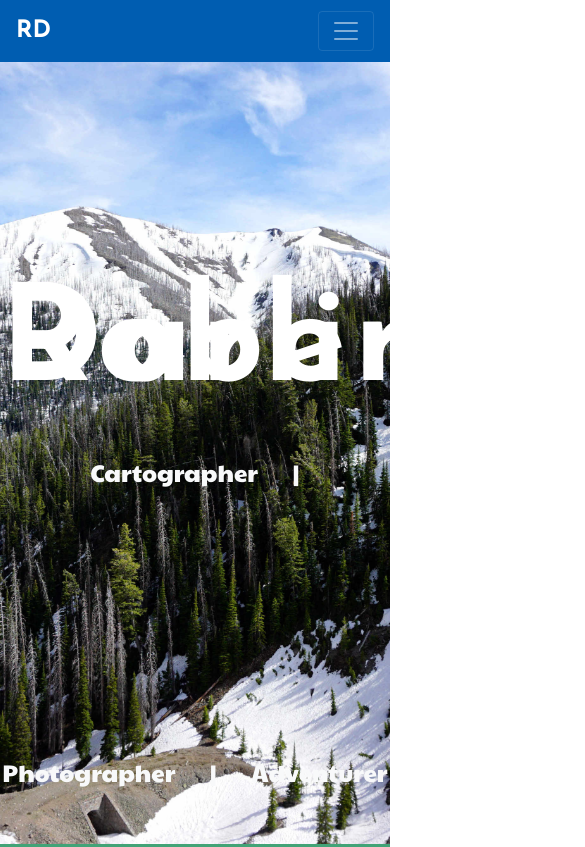
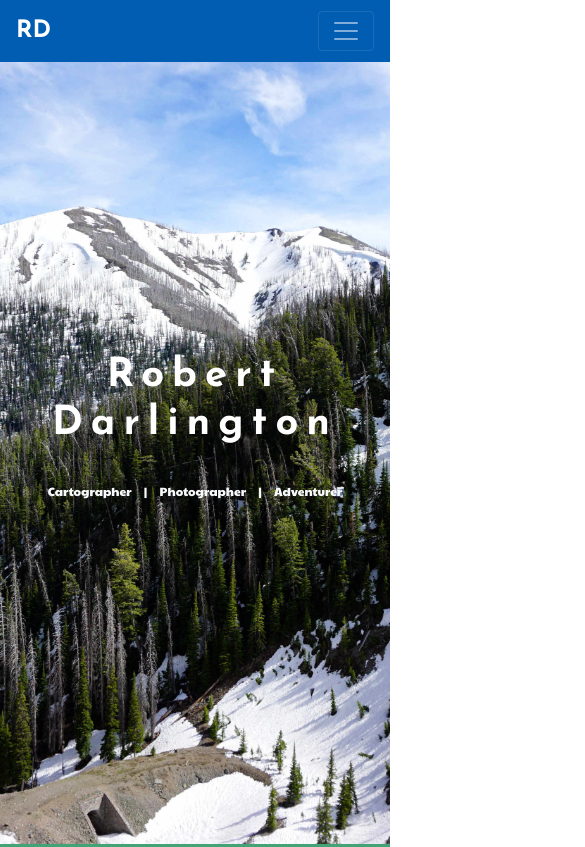
Before and after one commit to Robertdarlington/Robertdarlington.github.io, a plain HTML site: page index.html in a window 390 px wide. Shown: the top 847 px of the page, 585 px wide, since content can reach past the window. Drawn offline with Linux system fonts and the light colour scheme; some packages are replaced by stand-ins of ours; a script that the page names is missing; a web font is replaced by a local one.

Commit message:
update for mobile compatibility
Includes support for mobile and web icon change

```diff
--- a/css/scrolling-nav.css
+++ b/css/scrolling-nav.css
@@ -113,20 +113,58 @@ header {
   margin: auto;
 }
 
-
-.iconheader h1{
+@media handheld, only screen and (min-width: 715px) {
+    h1{
       font-size: 100pt;
       font-style: normal;
       font-family: 'Josefin Sans', sans-serif;
+      text-align: center!important;
+      right: 0px;
       left: 0;
-  line-height: 00px;
       margin: auto;
-  margin-top: -75px;
+      margin-top: -130px;
       position: absolute;
       top: 50%;
-  width: 100%;
+      max-width: 100%;
       color: white;
       letter-spacing: 8px;
+    }
+}
+
+@media handheld, only screen and (max-width: 714px) {
+  h1{
+    font-size: 50pt;
+    font-style: normal;
+    font-family: 'Josefin Sans', sans-serif;
+    text-align: center!important;
+    right: 0px;
+    left: 0;
+    margin: auto;
+    margin-top: -100px;
+    position: absolute;
+    top: 50%;
+    max-width: 100%;
+    color: white;
+    letter-spacing: 8px;
+  }
+}
+
+@media handheld, only screen and (max-width: 434px) {
+  h1{
+    font-size: 30pt;
+    font-style: normal;
+    font-family: 'Josefin Sans', sans-serif;
+    text-align: center!important;
+    right: 0px;
+    left: 0;
+    margin: auto;
+    margin-top: -70px;
+    position: absolute;
+    top: 50%;
+    max-width: 100%;
+    color: white;
+    letter-spacing: 8px;
+  }
 }
 
 h2{
@@ -166,20 +204,70 @@ p {
   color: white;
 }
 
+@media handheld, only screen and (min-width: 1295px) {
     .leadheader{
       font-style: normal;
       font-family: 'Paytone One', sans-serif;
       font-size: 24px;
       left: 0;
-  line-height: 300px;
       margin: auto;
-  margin-top: -100px;
+      margin-top: 100px;
       position: absolute;
       top: 50%;
       width: 100%;
       color: #f8f9fa;
       word-spacing: 30px;
     }
+}
+
+@media handheld, only screen and (max-width: 1294px) {
+  .leadheader{
+    font-style: normal;
+    font-family: 'Paytone One', sans-serif;
+    font-size: 24px;
+    left: 0;
+    margin: auto;
+    margin-top: 225px;
+    position: absolute;
+    top: 50%;
+    width: 100%;
+    color: #f8f9fa;
+    word-spacing: 30px;
+  }
+}
+
+@media handheld, only screen and (max-width: 714px) {
+  .leadheader{
+    font-style: normal;
+    font-family: 'Paytone One', sans-serif;
+    font-size: 14px;
+    left: 0;
+    margin: auto;
+    margin-top: 75px;
+    position: absolute;
+    top: 50%;
+    width: 100%;
+    color: #f8f9fa;
+    word-spacing: 30px;
+  }
+}
+
+@media handheld, only screen and (max-width: 434px) {
+  .leadheader{
+    font-style: normal;
+    font-family: 'Paytone One', sans-serif;
+    font-size: 12px;
+    left: 0;
+    margin: auto;
+    margin-top: 60px;
+    position: absolute;
+    top: 50%;
+    width: 100%;
+    color: #f8f9fa;
+    word-spacing: 10px;
+  }
+}
+
 
 .leadmaps{
   font-style: normal;
--- a/index.html
+++ b/index.html
@@ -65,12 +65,15 @@
   <div class="parallax"></div>
 
       <div class="container text-center">
-        <div class="iconheader">
+        <div class="row">
+          <!-- <div class="col-md-4 mx-auto"> -->
           <!-- <img src="assets/5circle.png" alt="logo" style="top: 100px; position: center; margin: auto;" /> -->
           <h1>Robert Darlington</h1>
-        </div>
+        <!-- </div> -->
 
         <p class="leadheader">Cartographer | Photographer | Adventurer</p>
+          </div>
+        </div>
       </div>
 
     <section id="maps">
```
Also changed, not shown: Bikerideafrica.html (+1 -1 lines), Ocean_plastic.html (+1 -1 lines), Thelivingsurface.html (+1 -1 lines), caliparks.html (+1 -1 lines), change_detection.html (+1 -1 lines), cleanfuture.html (+1 -1 lines), electricity-interact.html (+1 -1 lines), movies-interact.html (+1 -1 lines), racetoclouds.html (+1 -1 lines), supervised.html (+1 -1 lines), unsupervised.html (+1 -1 lines). Lines whose indentation alone changed are shown as unchanged.
